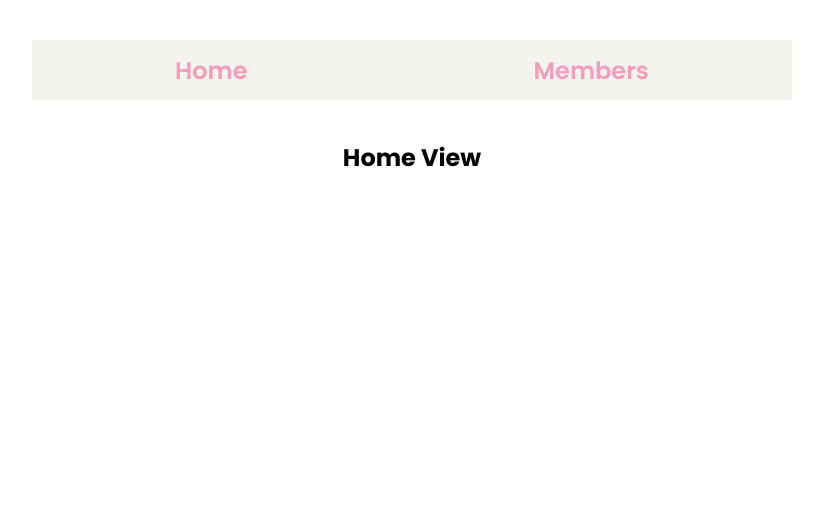
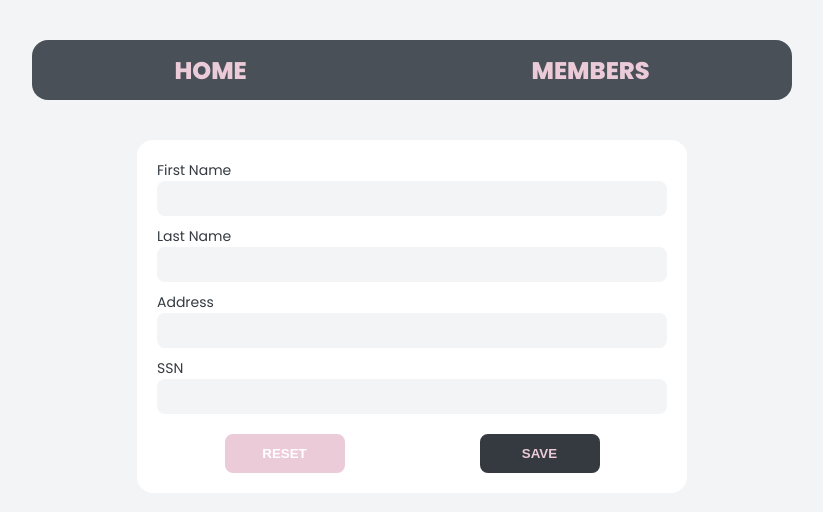
Before and after one commit to rossmery-garcia/example-vue-app, a Vue app: page / in a window 1280 px wide. Shown: the top 512 px of the page, without its empty margins (228-1051 px from the left). Built offline with nearby package versions, Linux system fonts and the light colour scheme.

Commit message:
Form to create members added

```diff
--- a/src/App.vue
+++ b/src/App.vue
@@ -29,4 +29,11 @@
     align-items: center;
   }
 
+  .page-content {
+    width: 100%;
+    display: flex;
+    justify-content: center;
+    align-items: center;
+  }
+
 </style>
--- a/src/components/Navbar.vue
+++ b/src/components/Navbar.vue
@@ -24,8 +24,9 @@
         width: 360px;
         height: 60px;
         display: flex;
-        background: #f4f3ee;
+        background: #495057;
         margin: 40px;
+        border-radius: 16px;
     }
 
     .links-content {
@@ -44,10 +45,10 @@
 
     .links-content li a {
         font-size: 24px;
-        font-weight: 600;
+        font-weight: 800;
         color: #eccbd9;
-        color: #f49cbb;
         text-decoration: none;
+        text-transform: uppercase;
         cursor: pointer;
     }
 
--- a/src/style.css
+++ b/src/style.css
@@ -14,4 +14,5 @@
 body {
   max-width: 1260px;
   margin: 0 auto;
+  background: #f3f4f6;
 }
--- a/src/views/HomeView.vue
+++ b/src/views/HomeView.vue
@@ -1,3 +1,119 @@
 <template>
-    <h2>Home View</h2>
+    <form @submit.prevent="saveMember" class="member-form">
+        <div class="field">
+            <label for="firstName">First Name</label>
+            <input type="text" v-model="member.firstName">
+        </div>
+        <div class="field">
+            <label for="lastName">Last Name</label>
+            <input type="text" v-model="member.lastName">
+        </div>
+        <div class="field">
+            <label for="address">Address</label>
+            <input type="text" v-model="member.address">
+        </div>
+        <div class="field">
+            <label for="ssn">SSN</label>
+            <input type="text" v-model="member.ssn">
+        </div>
+        <div class="btns">
+            <button class="reset-btn">Reset</button>
+            <button class="save-btn">Save</button>
+        </div>
+    </form>
 </template>
+
+<script lang="ts">
+    import { defineComponent } from 'vue';
+    export default defineComponent({
+        data() {
+            return {
+                member: {}
+            }
+        },
+        methods: {
+            async saveMember() {
+                console.log("save member: ", this.member);
+            }
+        }
+    })
+</script>
+
+<style>
+    .member-form {
+        min-width: 550px;
+        display: flex;
+        flex-direction: column;
+        justify-content: center;
+        align-items: center;
+        padding: 20px;
+        background: #fff;
+        border-radius: 16px;
+    }
+
+    .member-form .field {
+        width: 100%;
+        display: flex;
+        flex-direction: column;
+        margin-bottom: 10px;
+    }
+
+    .member-form .field label {
+        font-size: 14px;
+        color: #343a40;
+    }
+
+    .member-form .field input {
+        padding: 10px;
+        border: none;
+        outline: none;
+        background: #f3f4f6;
+        border-radius: 8px;
+        color: #343a40;
+        font-weight: 600;
+    }
+
+    .member-form .btns {
+        width: 100%;
+        display: flex;
+        justify-content: space-around;
+        align-items: center;
+        margin-top: 10px;
+    }
+
+    .member-form .btns .reset-btn {
+        width: 120px;
+        padding: 10px 15px;
+        background: #eccbd9;
+        border: 2px solid #eccbd9;
+        border-radius: 8px;
+        color: #fff;
+        font-weight: 800;
+        text-transform: uppercase;
+        cursor: pointer;
+    }
+
+    .member-form .btns .reset-btn:hover {
+        color: #343a40;
+        border: 2px solid #343a40;
+    }
+
+    .member-form .btns .save-btn {
+        width: 120px;
+        padding: 10px 15px;
+        background: #343a40;
+        border: 2px solid #343a40;
+        border-radius: 8px;
+        color: #eccbd9;
+        font-weight: 800;
+        text-transform: uppercase;
+        cursor: pointer;
+    }
+
+    .member-form .btns .save-btn:hover {
+        color: #343a40;
+        background: #fff;
+    }
+
+
+</style>
```
